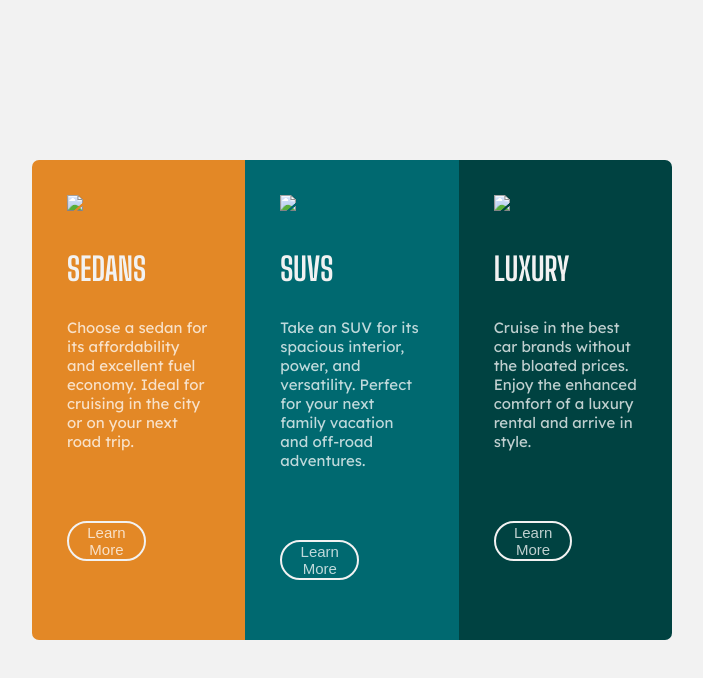
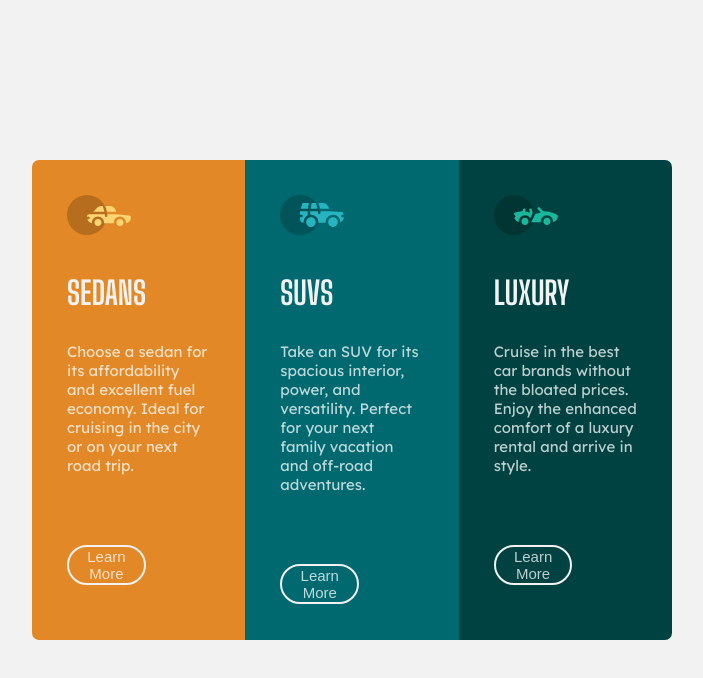
Before and after one commit to AnuoluwapoAina/Grid-Card-component, a plain HTML site: page index.html in a window 1280 px wide. Shown: the whole page, without its empty margins (288-991 px from the left). Drawn offline with Linux system fonts and the light colour scheme; files that its build step writes are made by us from their sources.

Commit message:
update index.html

```diff
--- a/index.html
+++ b/index.html
@@ -3,7 +3,7 @@
   <head>
     <meta charset="utf-8">
     <title>Card Component</title>
-    <link rel="stylesheet" href="css/styles.css">
+    <link rel="stylesheet" href="styles.css">
         </head>
   <body>
 
@@ -13,7 +13,7 @@
 
           <div class="left-container">
             <div class="left-inner">
-              <img src="images/icon-sedans.svg">
+              <img src="icon-sedans.svg">
               <h1>Sedans</h1>
                 <p>Choose a sedan for its affordability and excellent fuel economy. Ideal for cruising in the city
                 or on your next road trip.</p>
@@ -26,7 +26,7 @@
 
             <div class="middle-container">
               <div class="middle-inner">
-                <img src="images/icon-suvs.svg">
+                <img src="icon-suvs.svg">
               <h1> SUVs</h1>
               <p>Take an SUV for its spacious interior, power, and versatility. Perfect for your next family vacation
                 and off-road adventures.</p>
@@ -38,7 +38,7 @@
 
             <div class="right-container">
               <div class="right-inner">
-                <img src="images/icon-luxury.svg">
+                <img src="icon-luxury.svg">
                 <h1>Luxury</h1>
                 <p>Cruise in the best car brands without the bloated prices. Enjoy the enhanced comfort of a luxury
                 rental and arrive in style.</p>
```
